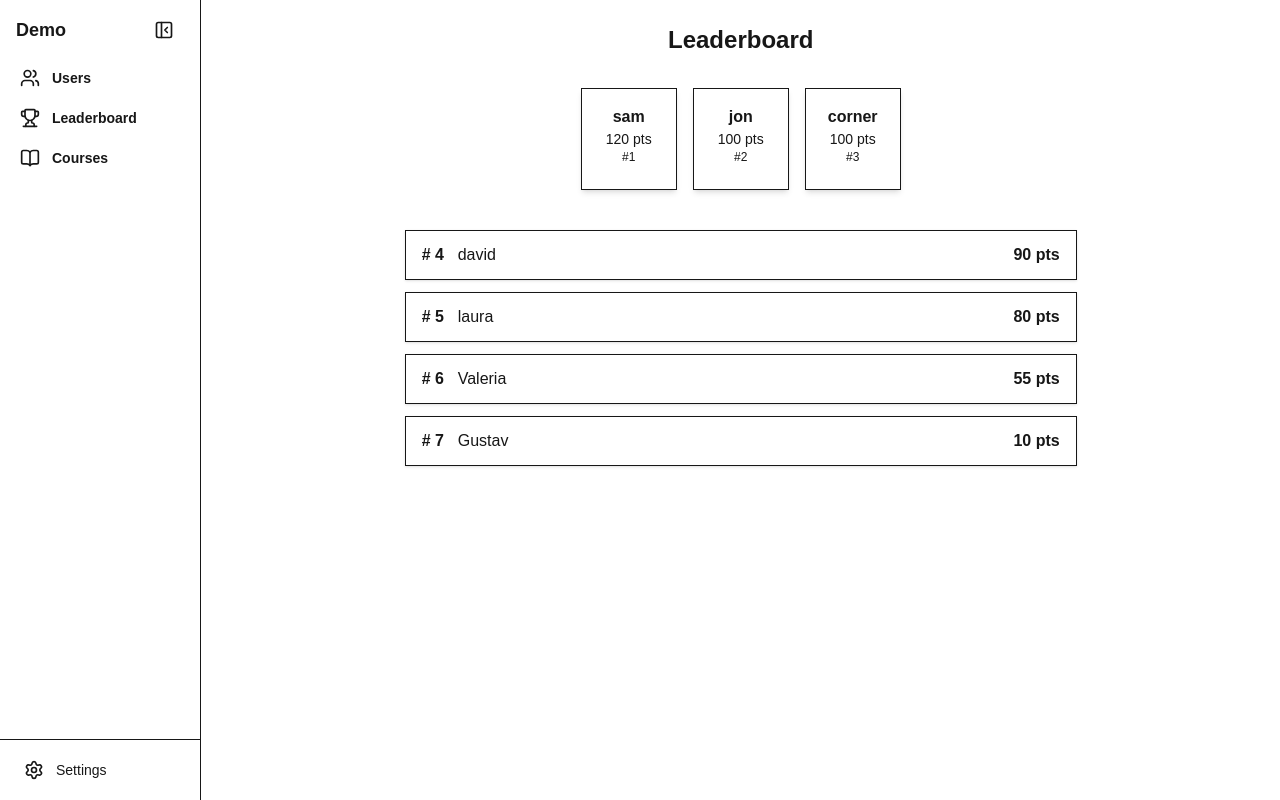
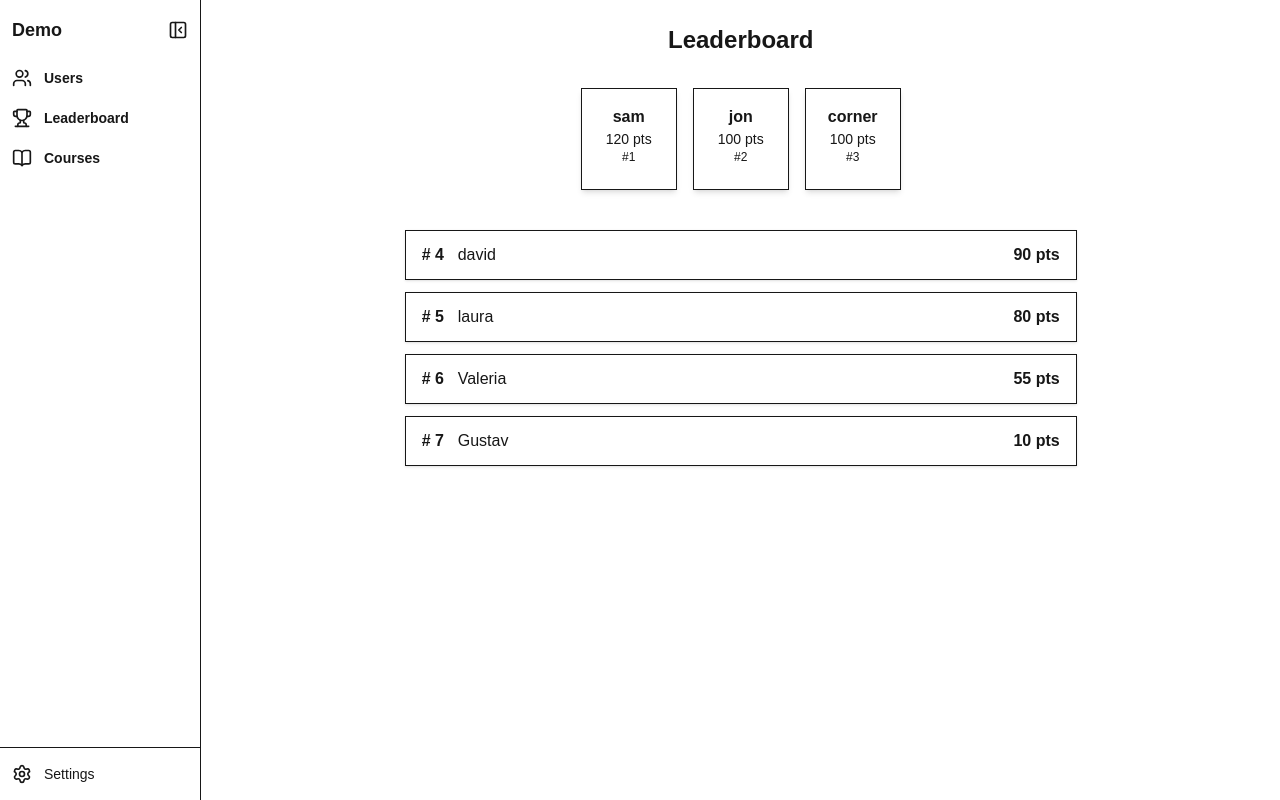
Before and after one commit to SyedJunaidAli1/assignment-dashboard, a Next.js app: page /leaderboard in a window 1280 px wide. Built offline with nearby package versions, Linux system fonts and the light colour scheme.

Commit message:
minor changes

```diff
--- a/app/components/sidebar.tsx
+++ b/app/components/sidebar.tsx
@@ -25,17 +25,14 @@ const Sidebar = () => {
   return (
     <div
       className={`${
-        collapsed ? "w-20" : "w-60"
+        collapsed ? "w-12" : "w-60"
       } min-h-screen border-r flex flex-col justify-between transition-all duration-300`}
     >
       <div>
-        <div className="flex items-center justify-between px-4 py-4">
+        <div className="flex items-center justify-between px-3 py-4">
           {!collapsed && <h1 className="text-lg font-bold">Demo</h1>}
 
-          <button
-            onClick={() => setCollapsed(!collapsed)}
-            className="px-2.5 rounded"
-          >
+          <button onClick={() => setCollapsed(!collapsed)} className=" rounded">
             {collapsed ? (
               <PanelLeftOpen size={20} />
             ) : (
@@ -44,7 +41,7 @@ const Sidebar = () => {
           </button>
         </div>
 
-        <nav className="flex flex-col gap-1 px-2">
+        <nav className="flex flex-col gap-1">
           {navItems.map((item) => {
             const isActive = pathname === item.href;
             const Icon = item.icon;
@@ -70,7 +67,7 @@ const Sidebar = () => {
         </nav>
       </div>
 
-      <div className="p-3 border-t">
+      <div className="py-2 border-t">
         <button
           className={`flex items-center ${
             collapsed ? "justify-center" : "gap-3"
```
